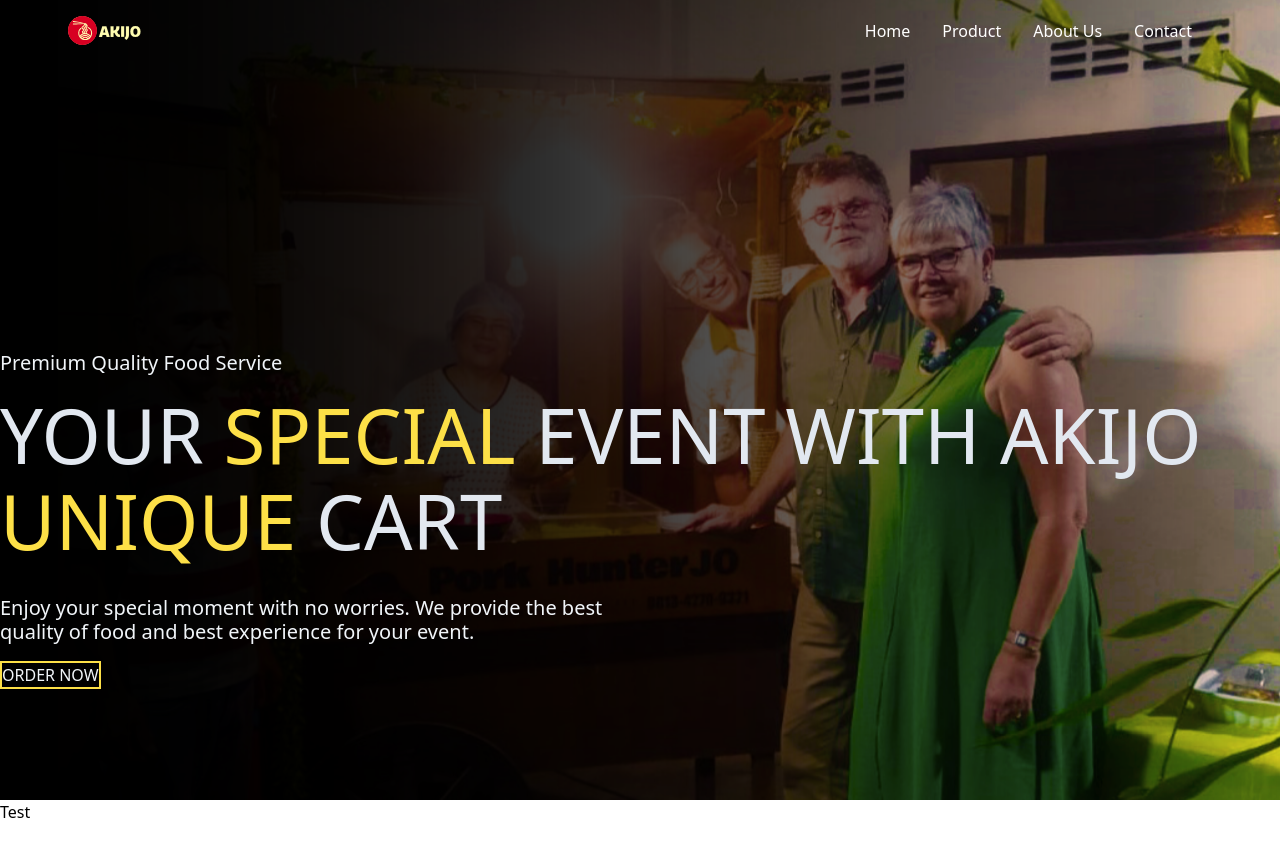
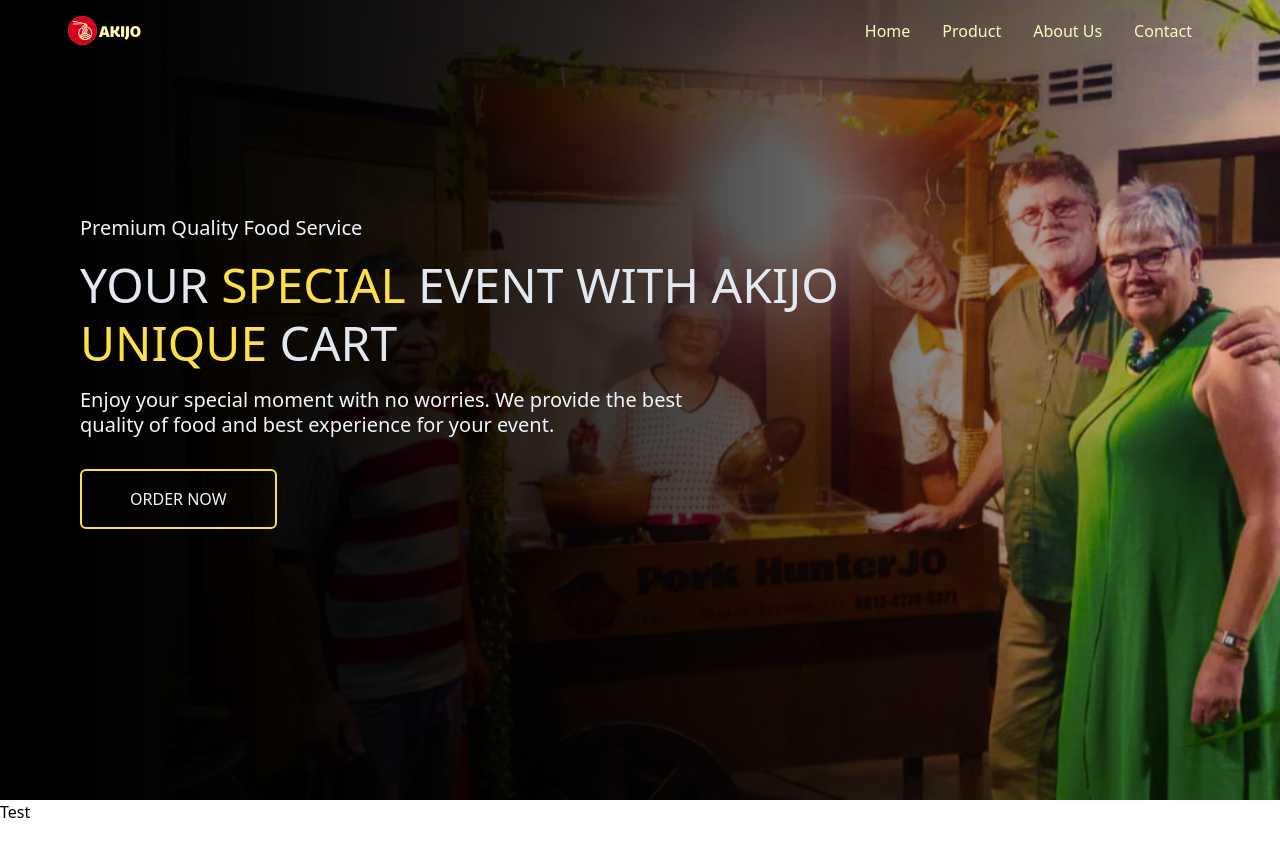
Before and after one commit to gads131/akijo-new-web, a React (Vite) app: page / in a window 1280 px wide. Shown: the top 856 px of the page. Built offline with nearby package versions, Linux system fonts and the light colour scheme; a web font is replaced by a local one.

Commit message:
completely make  hero section and navbar

```diff
--- /dev/null
+++ b/src/Section/AboutUs.jsx
@@ -0,0 +1,11 @@
+import React from 'react'
+
+const AboutUs = () => {
+  return (
+    <div>
+        <div></div>
+    </div>
+  )
+}
+
+export default AboutUs
--- a/src/Section/Hero.jsx
+++ b/src/Section/Hero.jsx
@@ -8,28 +8,27 @@
         <img
           src={home}
           alt=""
-          className="image-home scale-x(-1) animate-scale absolute inset-0 w-full max-w-full transform object-cover object-center"
+          className="image-home left-52 scale-x(-1) animate-scale absolute inset-0 w-full max-w-full transform object-cover object-center"
           style={{
             objectPosition: "center",
             height: "100%",
             transform: "scale-x(-1)",
           }}
         />
-        <div className="hidden">
+        <div className="hidden md:block">
           <div className="absolute inset-0 min-h-full bg-gradient-to-r from-black to-transparent opacity-100"></div>
           <div className="absolute inset-0 min-h-full bg-gradient-to-r from-black to-transparent opacity-100"></div>
         </div>
-        <div className="">
-          <div className="absolute inset-0 min-h-full bg-gradient-to-r from-black to-transparent opacity-100"></div>
-          <div className="absolute inset-0 min-h-full bg-gradient-to-r from-black to-transparent opacity-100"></div>
+        <div className="sm:block md:hidden">
+          <div className="absolute inset-0 min-h-full bg-gradient-to-r from-black to-transparent opacity-80"></div>
         </div>
         {/* hero--------------- */}
-        <div className="relative flex min-h-screen w-full flex-col justify-center gap-4">
+        <div className="relative flex max-h-screen w-full flex-col justify-center gap-4 mx-6 mt-24 md:mx-20">
           <p className="flex text-sm text-slate-100 lg:text-xl">
             Premium Quality Food Service
           </p>
 
-          <h1 className="mb-4 flex text-xl uppercase text-slate-200 md:text-3xl xl:text-8xl">
+          <h1 className="flex text-xl uppercase text-slate-200 md:text-3xl xl:text-4xl">
             <p>
               your <span className="text-yellow-300">special</span> event With
               AKIJO <br /> <span className="text-yellow-300">unique</span> cart
@@ -39,8 +38,8 @@
             Enjoy your special moment with no worries. We provide the best
             quality of food and best experience for your event.
           </p>
-          <div className="flex">
-            <button className="hover:text border-2 border-yellow-300 uppercase text-slate-100">
+          <div className="flex mt-4">
+            <button className="hover:text border-2 bg-transparent border-yellow-300 uppercase py-4 px-12 text-slate-100 rounded-md hover:bg-yellow-600 hover:text-slate-300 transition-all ease-in-out duration-500 hover:translate-x-4">
               order Now
             </button>
           </div>
--- a/src/components/Navbar.jsx
+++ b/src/components/Navbar.jsx
@@ -43,25 +43,25 @@
         <div class="hidden items-center gap-4 space-x-4 md:flex md:px-12">
           <a
             href="#"
-            class="pointer-cursor text-white transition-all duration-300 ease-in-out hover:-translate-y-1 hover:text-gray-300"
+            class="pointer-cursor text-yellow-100 transition-all duration-300 ease-in-out hover:-translate-y-1 hover:text-gray-300"
           >
             Home
           </a>
           <a
             href="#"
-            class="pointer-cursor text-white transition-all duration-300 ease-in-out hover:-translate-y-1 hover:text-gray-300"
+            class="pointer-cursor text-yellow-100 transition-all duration-300 ease-in-out hover:-translate-y-1 hover:text-gray-300"
           >
             Product
           </a>
           <a
             href="#"
-            class="pointer-cursor text-white transition-all duration-300 ease-in-out hover:-translate-y-1 hover:text-gray-300"
+            class="pointer-cursor text-yellow-100 transition-all duration-300 ease-in-out hover:-translate-y-1 hover:text-gray-300"
           >
             About Us
           </a>
           <a
             href="#"
-            class="pointer-cursor text-white transition-all duration-300 ease-in-out hover:-translate-y-1 hover:text-gray-300"
+            class="pointer-cursor text-yellow-100 transition-all duration-300 ease-in-out hover:-translate-y-1 hover:text-gray-300"
           >
             Contact
           </a>
```
